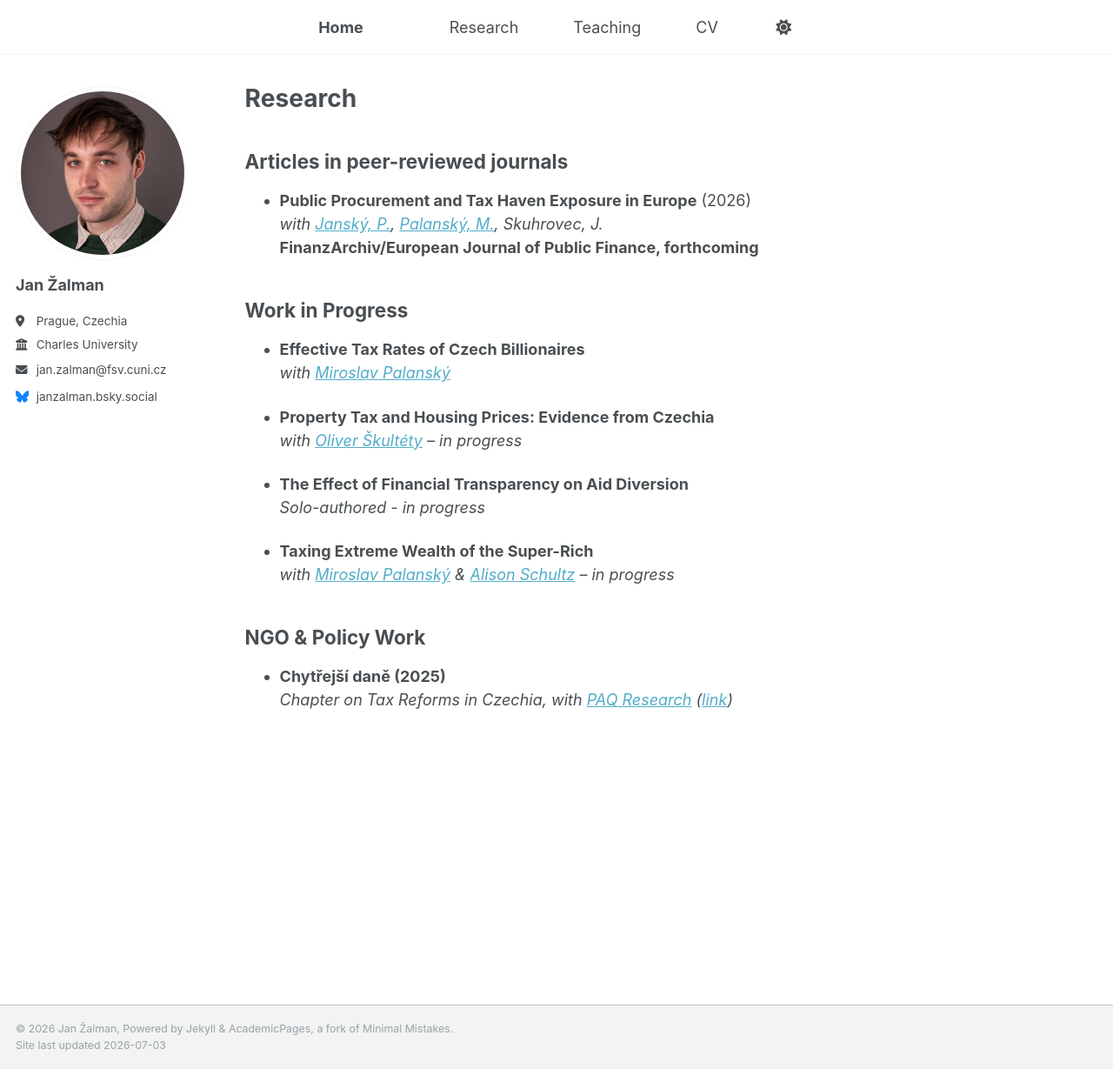
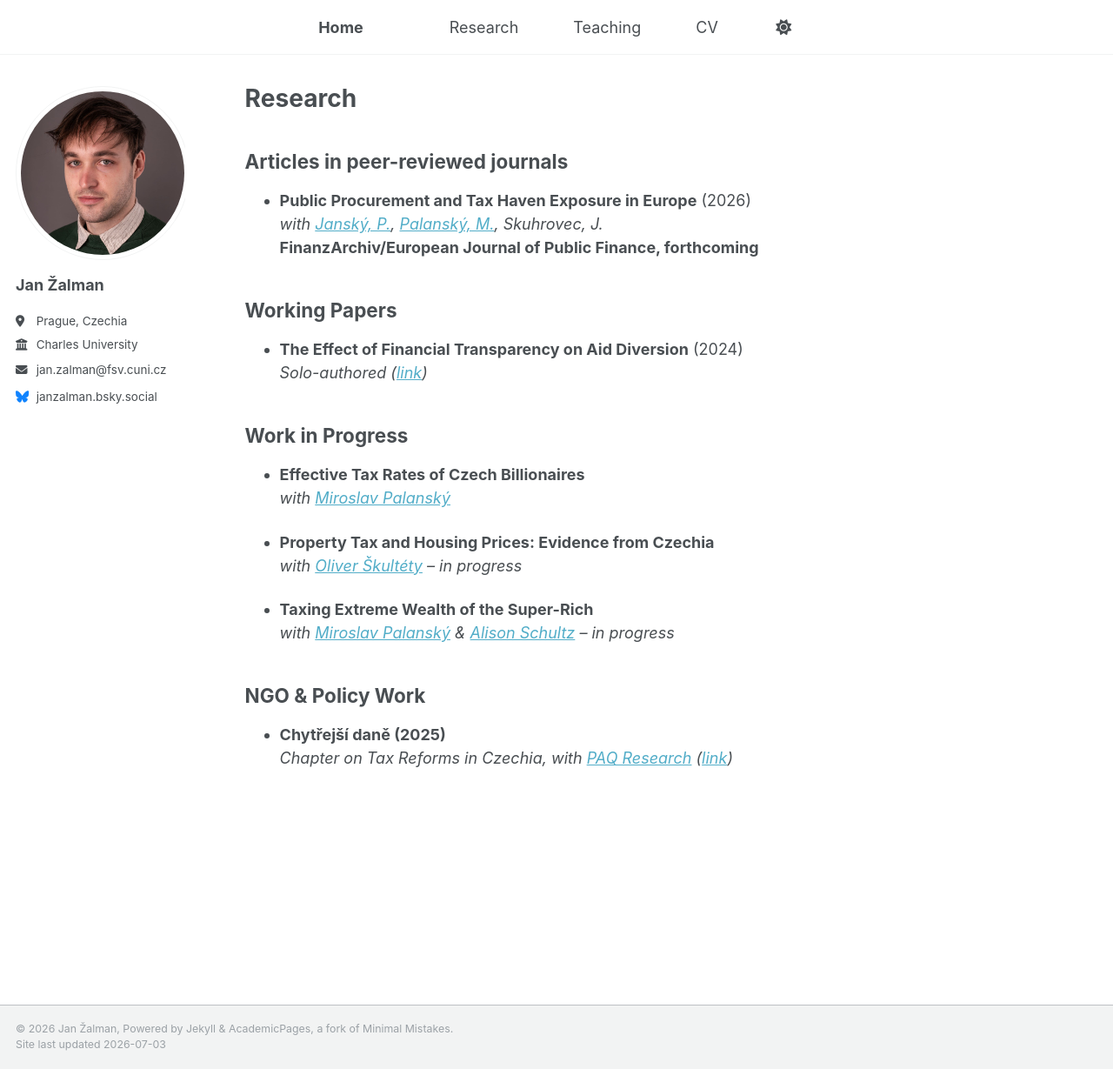
Before and after one commit to janzalman/janzalman.github.io, a Jekyll site: the page built from _pages/research.md, in a window 1280 px wide and 1229 px high. Shown: the whole window at 87% size. Built offline with Jekyll 4.4.1, drawn with Linux system fonts in a browser that asks for light colours.

Commit message:
Update research.md

```diff
--- a/_pages/research.md
+++ b/_pages/research.md
@@ -9,6 +9,10 @@ permalink: /research/
   *with [Janský, P.](https://petrjansky.cz/), [Palanský, M.](https://miroslavpalansky.cz/), Skuhrovec, J.*
   **FinanzArchiv/European Journal of Public Finance, forthcoming**
 
+## Working Papers
+- **The Effect of Financial Transparency on Aid Diversion** (2024)
+  *Solo-authored ([link](https://ideas.repec.org/p/fau/wpaper/wp2024_29.html))*
+
 ## Work in Progress
 - **Effective Tax Rates of Czech Billionaires**
   *with [Miroslav Palanský](https://miroslavpalansky.cz/)*
@@ -16,9 +20,6 @@ permalink: /research/
 - **Property Tax and Housing Prices: Evidence from Czechia**
   *with [Oliver Škultéty](https://ies.fsv.cuni.cz/en/contacts/institute-members/89209997) – in progress*
 
-- **The Effect of Financial Transparency on Aid Diversion**
-  *Solo-authored - in progress*
-
 - **Taxing Extreme Wealth of the Super-Rich**
   *with [Miroslav Palanský](https://miroslavpalansky.cz/) & [Alison Schultz](https://sites.google.com/view/alisonschultz/home?authuser=0) – in progress*
 
```
